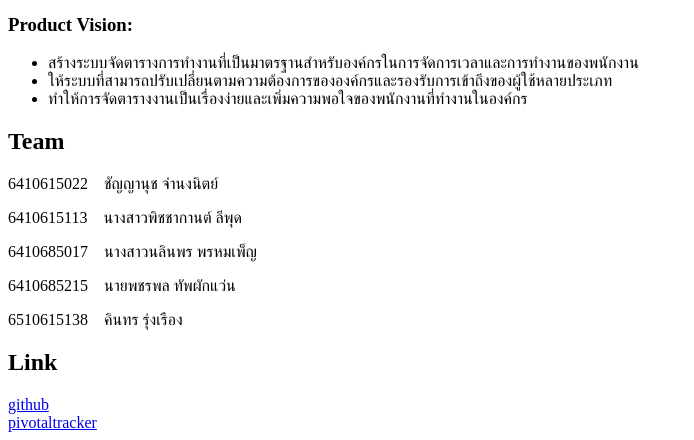
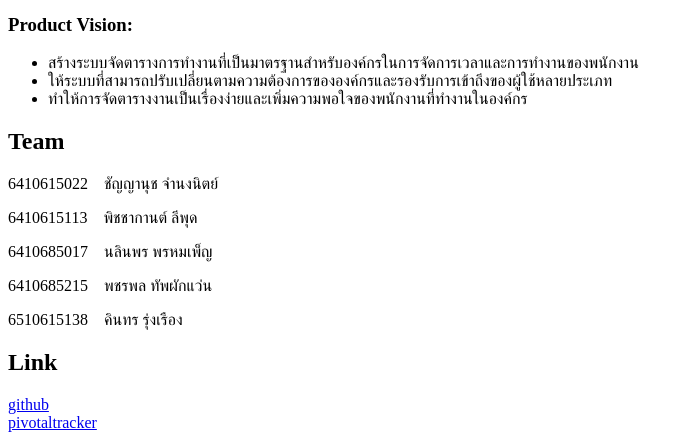
Before and after one commit to CN331-bnnpp/bookga, a Django app: page / in a window 1280 px wide. Shown: the part 412-852 px from the top of the page, without its empty margins (0-694 px from the left). Run offline with Django 4.2, Linux system fonts and the light colour scheme.

Commit message:
Fix team member names in about page

```diff
--- a/templates/about/page_about.html
+++ b/templates/about/page_about.html
@@ -42,9 +42,9 @@
 
     <h2>Team</h2>
     <p>6410615022&emsp;ชัญญานุช จำนงนิตย์</p>
-    <p>6410615113&emsp;นางสาวพิชชากานต์ ลีพุด</p>
-    <p>6410685017&emsp;นางสาวนลินพร พรหมเพ็ญ</p>
-    <p>6410685215&emsp;นายพชรพล ทัพผักแว่น</p>
+    <p>6410615113&emsp;พิชชากานต์ ลีพุด</p>
+    <p>6410685017&emsp;นลินพร พรหมเพ็ญ</p>
+    <p>6410685215&emsp;พชรพล ทัพผักแว่น</p>
     <p>6510615138&emsp;คินทร รุ่งเรือง</p>
 
     <h2>Link</h2>
```
